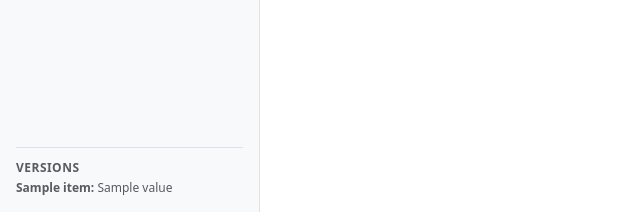
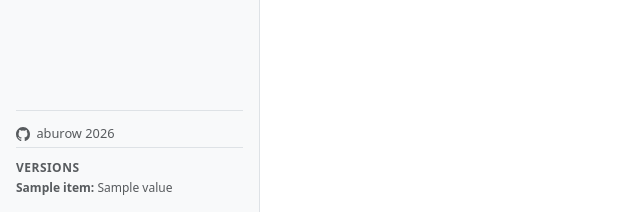
Before and after one commit to aburow/ups2mqtt-db, a Python web app: template ups2mqtt/rootfs/usr/src/app/ups2mqtt/templates/htmx/devices_page.html in a window 1280 px wide. Shown: the part 588-800 px from the top of the page, without its empty margins (0-640 px from the left). Run offline with Jinja, Linux system fonts and the light colour scheme; the template is opened without the code that fills it: most values are stand-ins (such as "Sample title", 1, 10 or a date in 2020); some libraries are stand-ins or nearby versions.

Commit message:
Add sidebar GitHub link above versions block

```diff
--- a/homeassistant-addon/ups2mqtt/app/ups2mqtt/templates/htmx/devices_page.html
+++ b/homeassistant-addon/ups2mqtt/app/ups2mqtt/templates/htmx/devices_page.html
@@ -37,6 +37,22 @@
       font-size: 0.75rem;
       line-height: 1.35;
       color: var(--bs-secondary-color);
+    }
+    .sidebar-link-block {
+      border-top: 1px solid var(--bs-border-color);
+      padding-top: 0.75rem;
+      margin-top: auto;
+    }
+    .sidebar-link {
+      display: inline-flex;
+      align-items: center;
+      gap: 0.4rem;
+      text-decoration: none;
+      color: var(--bs-secondary-color);
+      font-size: 0.8rem;
+    }
+    .sidebar-link:hover {
+      color: var(--bs-body-color);
     }
     .sidebar-version-title {
       text-transform: uppercase;
@@ -122,7 +138,21 @@
         >Profiles</button>
       </nav>
 
-      <div class="sidebar-version-block mt-auto">
+      <div class="sidebar-link-block">
+        <a
+          class="sidebar-link"
+          href="https://github.com/aburow/ups2mqtt-db"
+          target="_blank"
+          rel="noopener"
+        >
+          <svg xmlns="http://www.w3.org/2000/svg" width="14" height="14" viewBox="0 0 16 16" fill="currentColor" aria-hidden="true">
+            <path d="M8 0C3.58 0 0 3.73 0 8.33c0 3.68 2.29 6.8 5.47 7.9.4.08.55-.18.55-.4 0-.2-.01-.86-.01-1.56-2.01.45-2.53-.51-2.69-.99-.09-.25-.48-.99-.82-1.19-.28-.16-.68-.56-.01-.57.63-.01 1.08.6 1.23.85.72 1.25 1.87.9 2.33.69.07-.54.28-.9.5-1.11-1.78-.21-3.64-.92-3.64-4.08 0-.9.31-1.64.82-2.22-.08-.21-.36-1.05.08-2.19 0 0 .67-.22 2.2.85a7.44 7.44 0 0 1 4 0c1.53-1.07 2.2-.85 2.2-.85.44 1.14.16 1.98.08 2.19.51.58.82 1.31.82 2.22 0 3.17-1.87 3.87-3.65 4.08.29.25.54.73.54 1.48 0 1.07-.01 1.93-.01 2.2 0 .22.15.49.55.4A8.33 8.33 0 0 0 16 8.33C16 3.73 12.42 0 8 0z"/>
+          </svg>
+          <span>aburow 2026</span>
+        </a>
+      </div>
+
+      <div class="sidebar-version-block">
         <div class="sidebar-version-title">Versions</div>
         {% for item in sidebar_versions %}
         <p class="sidebar-version-item"><strong>{{ item.label }}:</strong> {{ item.value }}</p>
```
Also changed, not shown: ups2mqtt/rootfs/usr/src/app/ups2mqtt/templates/htmx/devices_page.html (+31 -1 lines).
